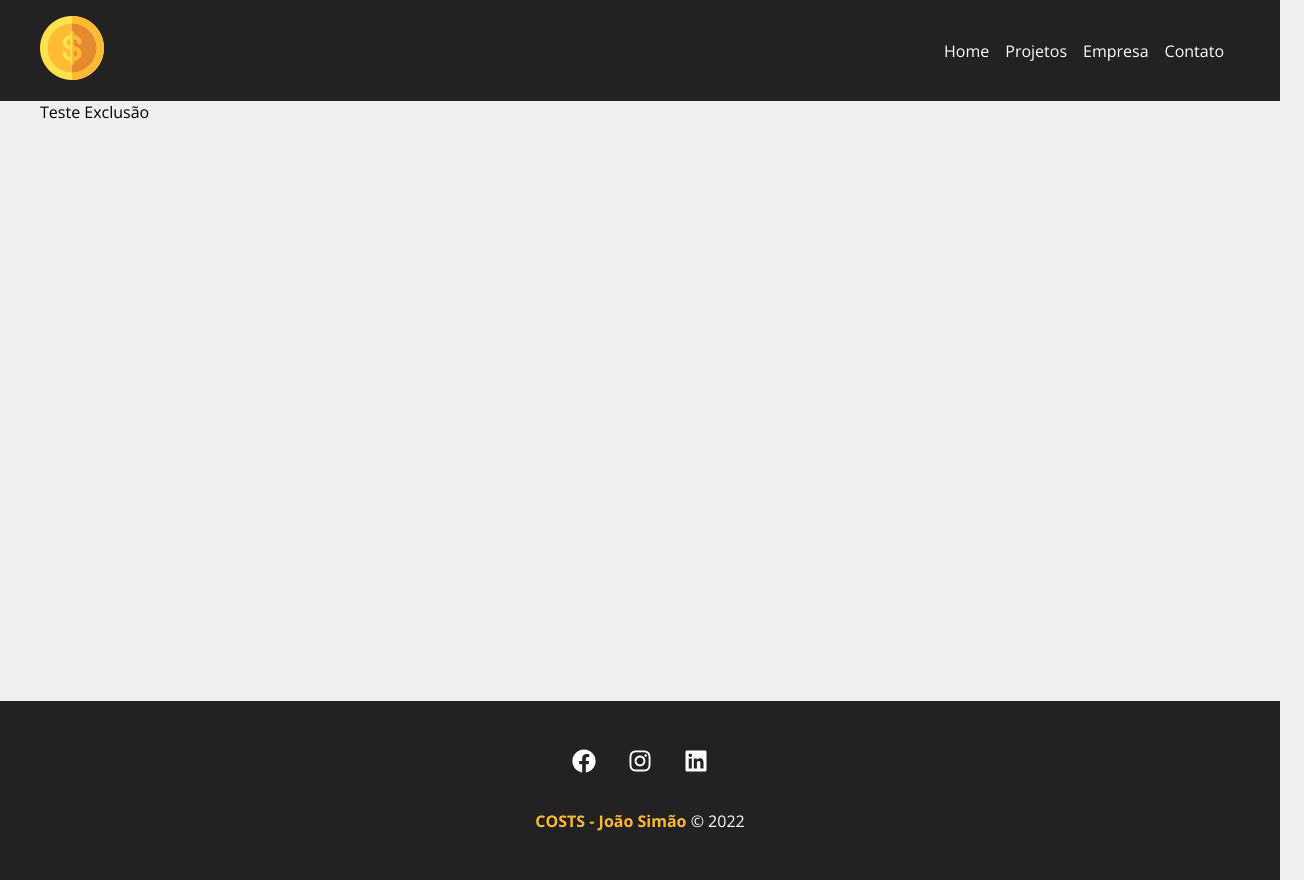
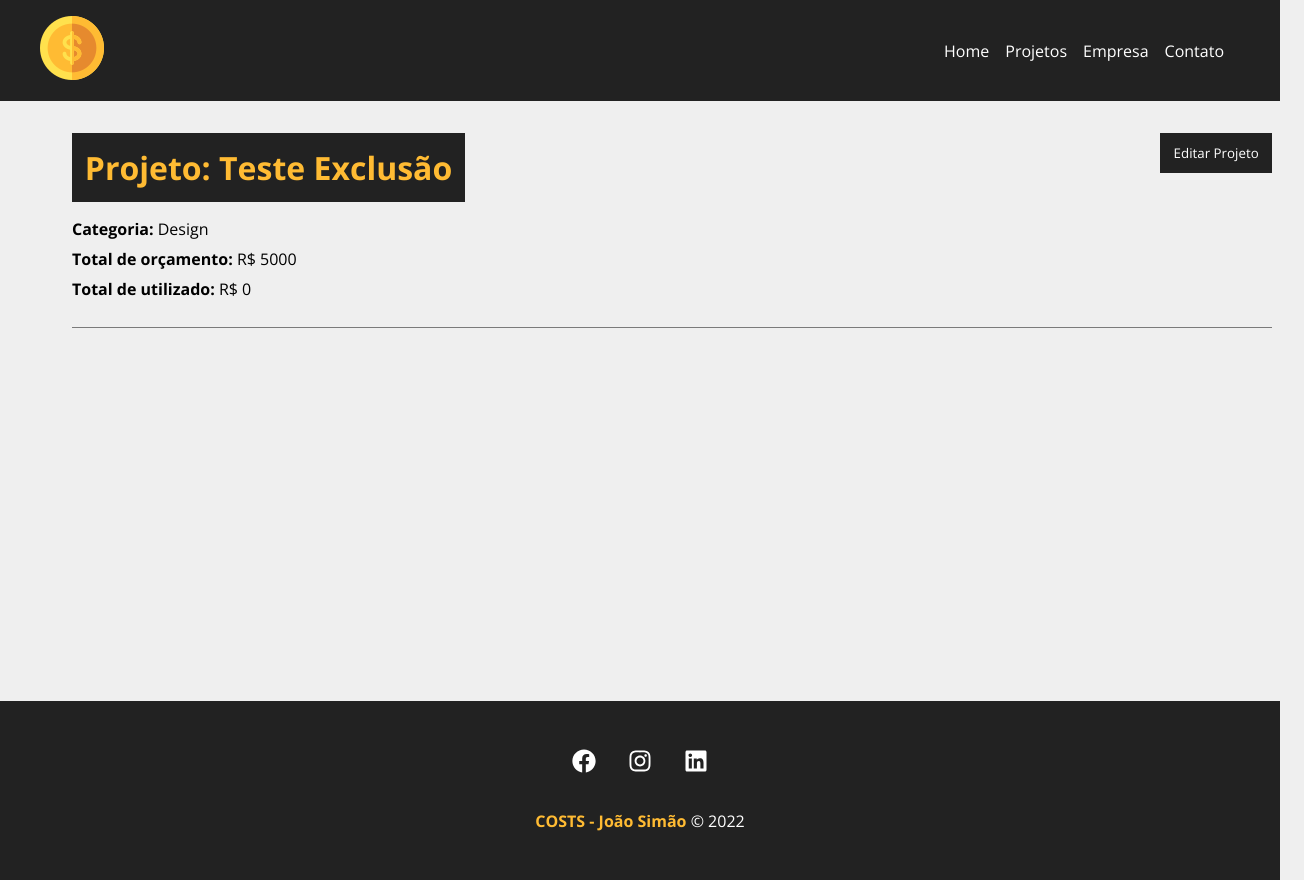
Before and after one commit to lled16/Projeto-Costs-React, a React (Create React App) app: page /project/1 in a window 1280 px wide. Shown: the whole page, 1304 px wide, since content can reach past the window. Built offline with nearby package versions, Linux system fonts and the light colour scheme; data requests are answered from the project's data file; a web font is replaced by a local one.

Commit message:
Edição

```diff
--- a/src/Components/Pages/Project.js
+++ b/src/Components/Pages/Project.js
@@ -1,19 +1,24 @@
 import styles from './Project.module.css'
-import {useParams} from 'react-router-dom'
-import {useState, useEffect} from 'react'
+import { useParams } from 'react-router-dom'
+import { useState, useEffect } from 'react'
+import Loading from '../../Components/layout/Loading'
+import Container from '../../Components/layout/Container'
+import ProjectForm from '../project/ProjectForm'
+function Project() {
 
-function Project(){
-
-const{id} = useParams() // o useParams pega o id que está vindo da URL
+    const { id } = useParams() // o useParams pega o id que está vindo da URL
 
 
     const [project, setProject] = useState([])
 
-useEffect( () => {
+    const [showProjectForm, setShowProjectForm] = useState(false)
+
+    useEffect(() => {
+        setTimeout(() => {
             fetch('http://localhost:5000/projects/' + id, {
                 method: "GET",
                 headers: {
-    'Content-Type' : 'application/json',
+                    'Content-Type': 'application/json',
                 },
 
             })
@@ -22,10 +27,67 @@
                     setProject(data)
                 })
                 .catch((err) => console.log)
+        }, 300)
     }, [id])
 
-    return(
-        <p>{project.name}</p>
+    function toggleProjectForm() {
+        setShowProjectForm(!showProjectForm)
+    }
+
+    function editPost(project){
+
+
+    }
+
+    return (
+        <>
+            {project.name ?
+                (
+                    <div className={styles.project_details}>
+                        <Container customClass="column">
+                            <div className={styles.details_container}>
+                                <h1>Projeto:  {project.name} </h1>
+                                <button className={styles.btn} onClick={toggleProjectForm}>
+                                    {!showProjectForm ? 'Editar Projeto' : 'Fechar'}
+                                </button>
+
+                                {!showProjectForm ? (
+                                    <div className={styles.project_info}>
+                                        <p>
+
+                                            <span>Categoria:</span> {project.category.name}
+                                        </p>
+                                        <p>
+                                            <span>
+                                                Total de orçamento:
+                                            </span> R$ {project.budget}
+                                        </p>
+                                        <p>
+                                            <span>
+
+                                                Total de utilizado:
+                                            </span> R$ {project.cost}
+                                        </p>
+
+                                    </div>
+                                ) : (
+                                    <div className={styles.project_info}>
+                                        <ProjectForm
+                                            handleSubmit={editPost}
+                                            btnText="Concluir edição"
+                                            projectData={project}>
+                                        </ProjectForm>
+                                    </div>
+                                )}
+                            </div>
+
+                        </Container>
+                    </div>
+
+                )
+                :
+                (<Loading />)
+            }</>
     )
 }
 
--- a/src/Components/Pages/Project.module.css
+++ b/src/Components/Pages/Project.module.css
@@ -0,0 +1,50 @@
+.project_details{
+    padding: 2em;
+}
+
+.project_details h1,
+.project_details h2,
+.project_details p{
+    margin-bottom: 0.5em;
+}
+
+.project_details h1{
+    background-color: #222;
+    color: #ffbb33;
+    padding: 0.4em;
+}
+.project_details span{
+    font-weight: bold;
+
+}
+
+.details_container,
+.service_form_container
+{
+    border-bottom: 1px solid #7a7a7a ;
+    margin-bottom: 1.2em;
+    padding-bottom: 1.2em;
+    display: flex;
+    justify-content:space-between;
+    flex-wrap: wrap;
+}
+
+.btn {
+    background-color:  #222;
+    color: #fff;
+    padding: 0.5em 1em;
+    text-decoration:  none;
+    transition: 0.5s;
+    max-height: 40px;
+    cursor: pointer;
+    border: none;
+}
+
+.btn:hover{
+    color: #ffbb33;
+}
+
+.project_info{
+    width: 100%;
+
+}
```
Lines whose indentation alone changed are shown as unchanged.
